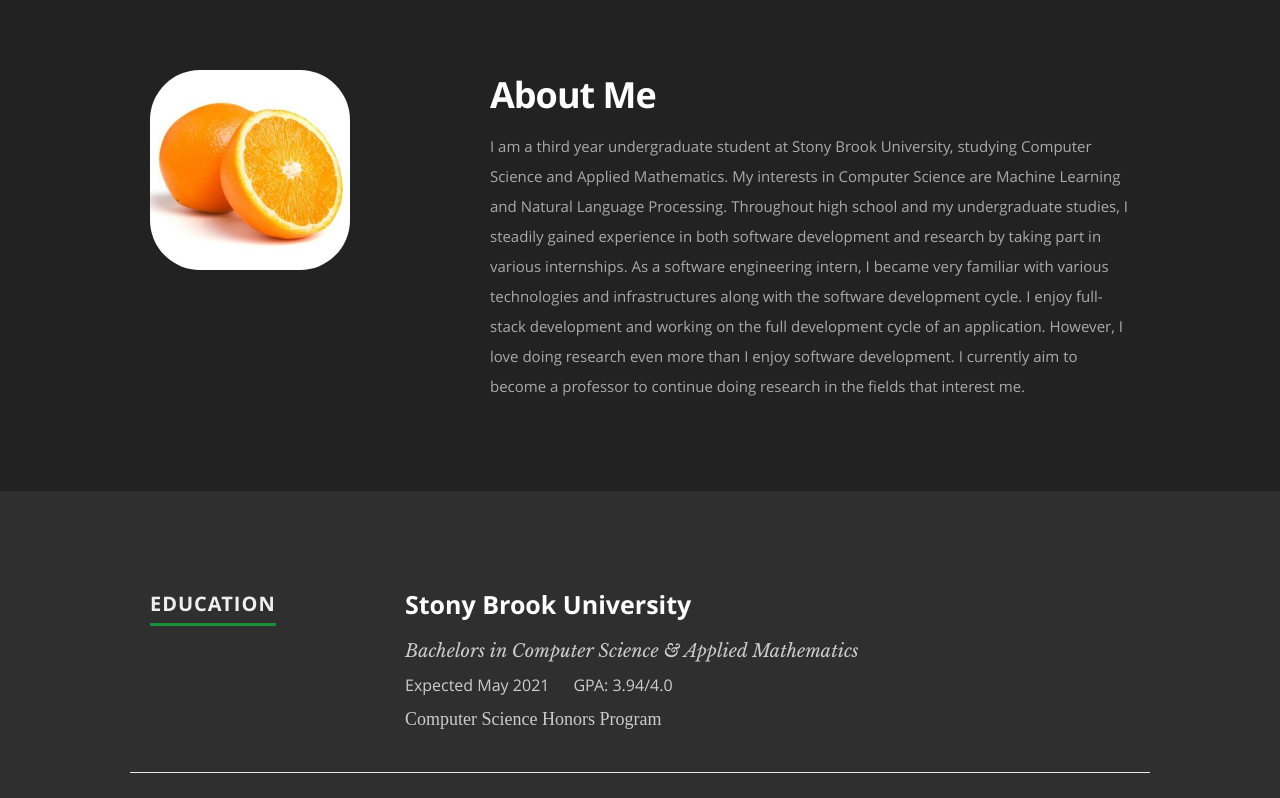
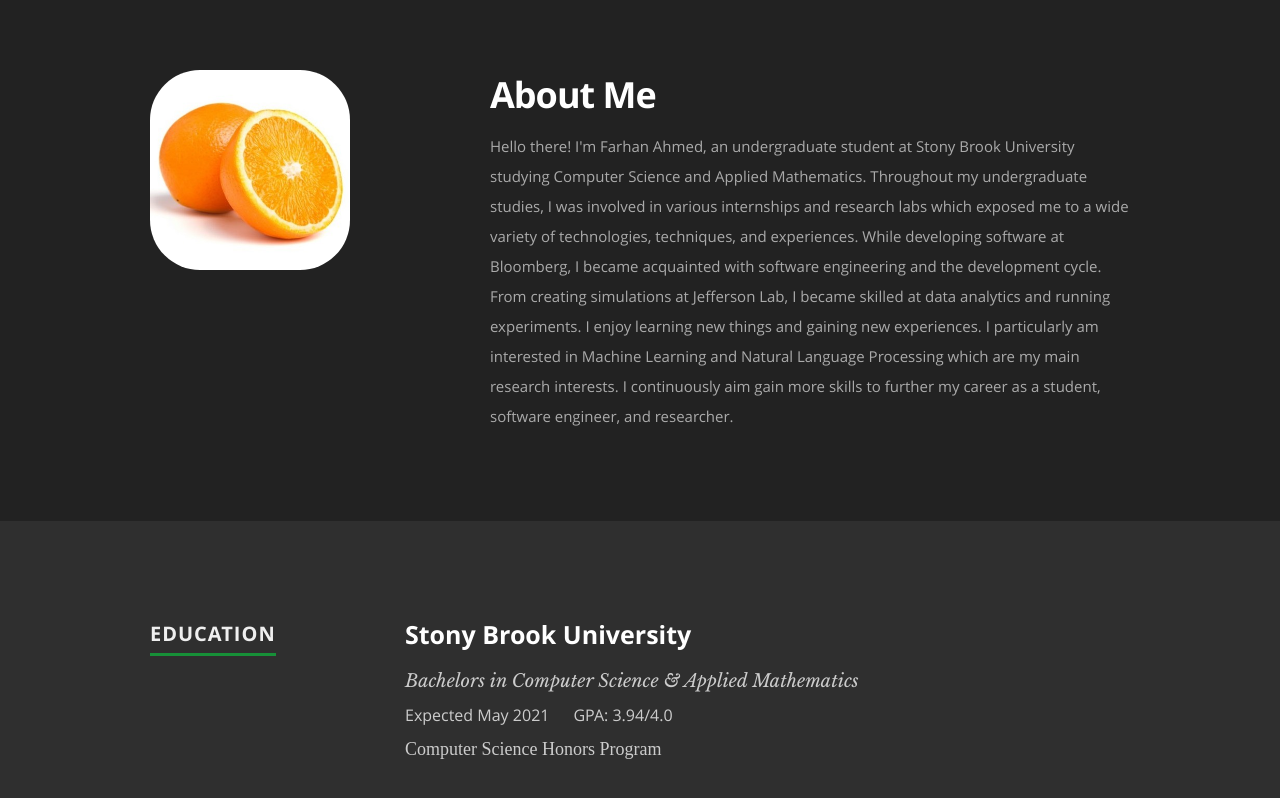
Before and after one commit to f4str/f4str.github.io, a React (Create React App) app: page / in a window 1280 px wide. Shown: the part 802-1600 px from the top of the page. Built offline with nearby package versions, Linux system fonts and the light colour scheme.

Commit message:
updated bio and css

```diff
--- a/public/css/media-queries.css
+++ b/public/css/media-queries.css
@@ -70,6 +70,15 @@
 	#skills blockquote p {
 		font-size: 22px;
 		line-height: 46px;
+	}
+
+	/* Projects Section
+   ------------------------------------------------------------------- */
+	#projects .title {
+		font-size: 36px;
+	}
+	#projects .projects-item {
+		padding: 30px;
 	}
 
 	/* Contact Section
@@ -259,6 +268,20 @@
 	.popup-modal {
 		max-width: 85%;
 	}
+	#projects .title {
+		font-size: 24px;
+	}
+	#projects .projects-item {
+		max-width: 300px;
+		max-height: 300px;
+		margin-left: 50px;
+	}
+
+	/* Control Nav */
+	.flex-control-nav {
+		text-align: center;
+		margin-left: -30px;
+	}
 
 	/* skills Section
    ----------------------------------------------------------------------- */
@@ -266,7 +289,7 @@
 		text-align: center;
 	}
 	#skills h1 {
-		font: 16px/24px "opensans-bold", sans-serif;
+		font: 24px/24px "opensans-bold", sans-serif;
 		text-align: center;
 		margin-bottom: 30px;
 		text-shadow: 0px 1px 3px rgba(0, 0, 0, 1);
@@ -284,11 +307,9 @@
 		font-size: 20px;
 		line-height: 42px;
 	}
-
-	/* Control Nav */
-	.flex-control-nav {
-		text-align: center;
-		margin-left: -30px;
+	#skills img {
+		max-width: 170px;
+		max-height: 170px;
 	}
 
 	/* contact Section
--- a/src/Components/About.js
+++ b/src/Components/About.js
@@ -11,15 +11,16 @@ class About extends Component {
 					<div className="eight columns main-col">
 						<h1>About Me</h1>
 						<p>
-							I am a third year undergraduate student at Stony Brook University, studying Computer Science
-							and Applied Mathematics. My interests in Computer Science are Machine Learning and Natural
-							Language Processing. Throughout high school and my undergraduate studies, I steadily gained
-							experience in both software development and research by taking part in various internships.
-							As a software engineering intern, I became very familiar with various technologies and
-							infrastructures along with the software development cycle. I enjoy full-stack development
-							and working on the full development cycle of an application. However, I love doing research
-							even more than I enjoy software development. I currently aim to become a professor to continue
-							doing research in the fields that interest me.
+							Hello there! I'm Farhan Ahmed, an undergraduate student at Stony Brook University
+							studying Computer Science and Applied Mathematics. Throughout my undergraduate
+							studies, I was involved in various internships and research labs which exposed me
+							to a wide variety of technologies, techniques, and experiences. While developing
+							software at Bloomberg, I became acquainted with software engineering and the
+							development cycle. From creating simulations at Jefferson Lab, I became skilled
+							at data analytics and running experiments. I enjoy learning new things and gaining
+							new experiences. I particularly am interested in Machine Learning and Natural
+							Language Processing which are my main research interests. I continuously aim gain
+							more skills to further my career as a student, software engineer, and researcher.
 						</p>
 					</div>
 				</div>
--- a/src/Components/Projects.js
+++ b/src/Components/Projects.js
@@ -5,8 +5,8 @@ class Projects extends Component {
 		return (
 			<section id="projects">
 				<div className="row">
+					<h1 className="title">Check Out Some of My Work</h1>
 					<div className="row twelve columns collapsed">
-						<h1 className="title">Check Out Some of My Work</h1>
 						<div id="projects-wrapper" className="bgrid-quarters s-bgrid-thirds cf">
 							<div key="Neetspeak" className="columns projects-item">
 								<div className="item-wrap">
@@ -53,13 +53,13 @@ class Projects extends Component {
 								</div>
 							</div>
 
-							<div key="Neural Networks Sandbox" className="columns projects-item">
+							<div key="MNIST Classifier" className="columns projects-item">
 								<div className="item-wrap">
-									<a href='https://github.com/f4str/neural-networks-sandbox' title="Neural Networks Sandbox" target="_blank" rel="noopener noreferrer">
+									<a href='https://github.com/f4str/mnist-classifier' title="MNIST Classifier" target="_blank" rel="noopener noreferrer">
 										<img alt="Neural Networks Sandbox" src="images/github.svg" />
 										<div className="overlay">
 											<div className="projects-item-meta">
-												<h5>Neural Networks Sandbox</h5>
+												<h5>MNIST Classifier</h5>
 												<p>Various Neural Networks used for digit recognition</p>
 											</div>
 										</div>
@@ -100,7 +100,7 @@ class Projects extends Component {
 
 							<div key="Numerical Methods Toolkit" className="columns projects-item">
 								<div className="item-wrap">
-									<a href='https://github.com/f4str/numerical-methods-toolkit' title="Matrix Tools" target="_blank" rel="noopener noreferrer">
+									<a href='https://github.com/f4str/numerical-methods-toolkit' title="Numerical Methods Toolkit" target="_blank" rel="noopener noreferrer">
 										<img alt="Numerical Methods Toolkit" src="images/github.svg" />
 										<div className="overlay">
 											<div className="projects-item-meta">
--- a/src/Components/Skills.js
+++ b/src/Components/Skills.js
@@ -6,7 +6,7 @@ class Skills extends Component {
 			<section id="skills">
 				<div className="row skill">
 					<div className="header-col center">
-						<h1><span>My Favorite Toolkit</span></h1>
+						<h1><span>My Favorite Toolkits</span></h1>
 					</div>
 					<div>
 						<ul className="bgrid-thirds s-bgrid-thirds cf">
```
Also changed, not shown: 1 other file (tests, documents, lock files or other folders).
